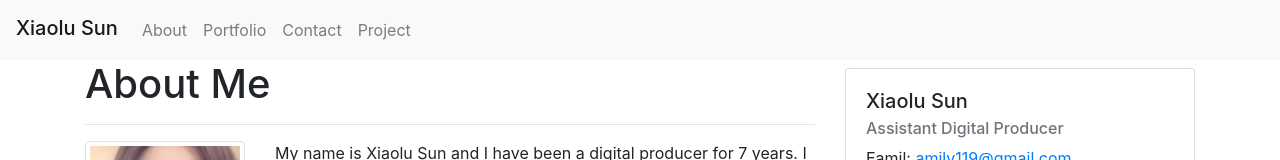
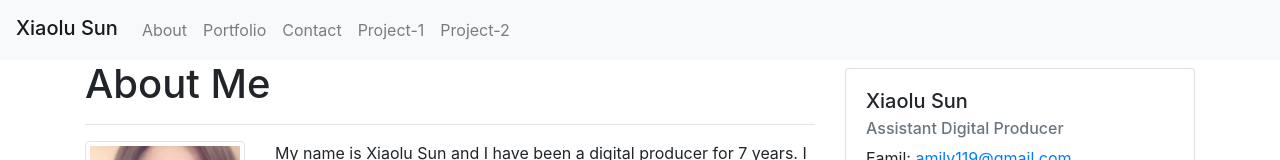
Before and after one commit to xiaolu119/UpdatedPortfolioPage.io, a plain HTML site: page index.html in a window 1280 px wide. Shown: the top 160 px of the page. Drawn offline with nearby package versions, Linux system fonts and the light colour scheme.

Commit message:
updated project-2

```diff
--- a/index.html
+++ b/index.html
@@ -36,8 +36,12 @@
             </li>
             <li class="nav-item">
               <a class="nav-link" target="_blank"
-                  href="https://athomik79.github.io/WTF-app/">Project</a>
+                  href="https://athomik79.github.io/WTF-app/">Project-1</a>
           </li>
+          <li class="nav-item">
+            <a class="nav-link" target="_blank"
+                href="https://shrouded-ocean-64037.herokuapp.com">Project-2</a>
+        </li>
         </ul>
     </div>
 </nav>
```
